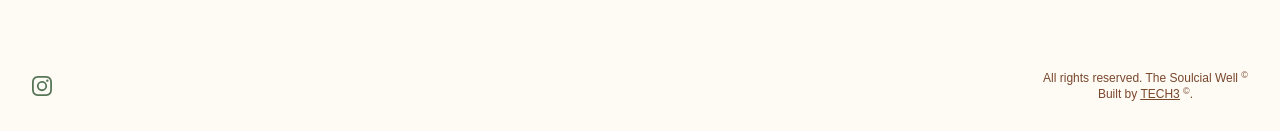
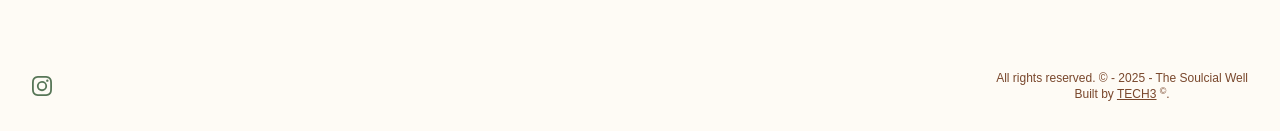
Before and after one commit to thatsehannah/the-soulcial-well, a Next.js app: page / in a window 1280 px wide. Shown: the part 762-893 px from the top of the page. Built offline with nearby package versions, Linux system fonts and the light colour scheme; a web font is replaced by a local one.

Commit message:
updating footer

```diff
--- a/components/Footer.tsx
+++ b/components/Footer.tsx
@@ -11,7 +11,8 @@ const Footer = () => {
       </a>
       <div>
         <p className='text-xs'>
-          All rights reserved. The Soulcial Well <sup>&copy;</sup>
+          All rights reserved. &copy; - {new Date().getFullYear()} - The
+          Soulcial Well
         </p>
         <p className='text-xs text-center'>
           Built by{" "}
```
